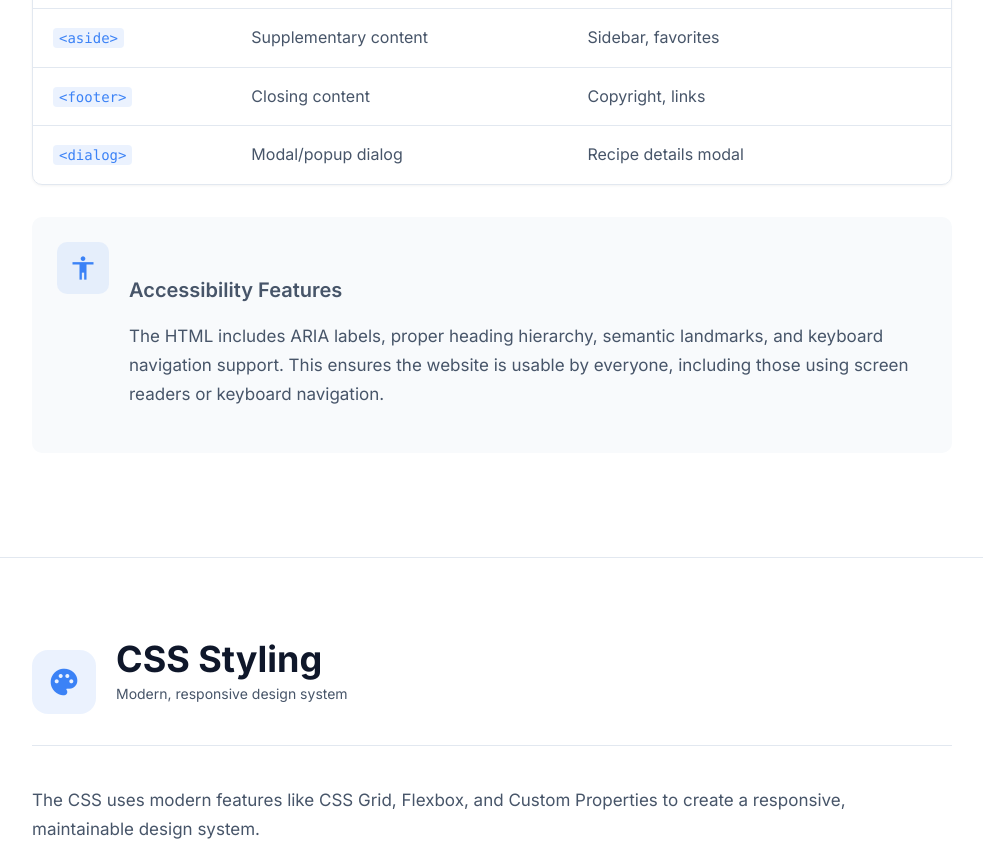
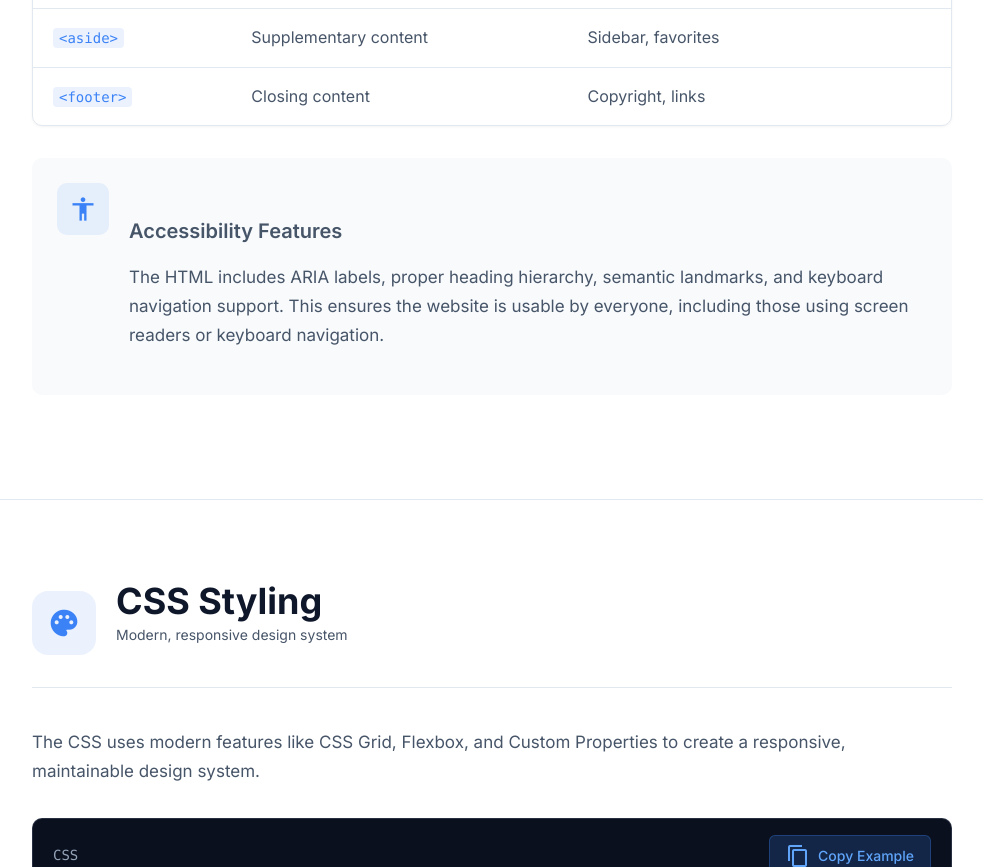
Before and after one commit to Beluga011/recipe-website, a plain HTML site: page docs.html in a window 1280 px wide. Shown: the part 5540-6407 px from the top of the page, without its empty margins (288-1271 px from the left). Drawn offline with Linux system fonts and the light colour scheme.

Commit message:
Update docs.html

```diff
--- a/docs.html
+++ b/docs.html
@@ -1182,11 +1182,6 @@
                                 <td><code>&lt;footer&gt;</code></td>
                                 <td>Closing content</td>
                                 <td>Copyright, links</td>
-                            </tr>
-                            <tr>
-                                <td><code>&lt;dialog&gt;</code></td>
-                                <td>Modal/popup dialog</td>
-                                <td>Recipe details modal</td>
                             </tr>
                         </tbody>
                     </table>
```
